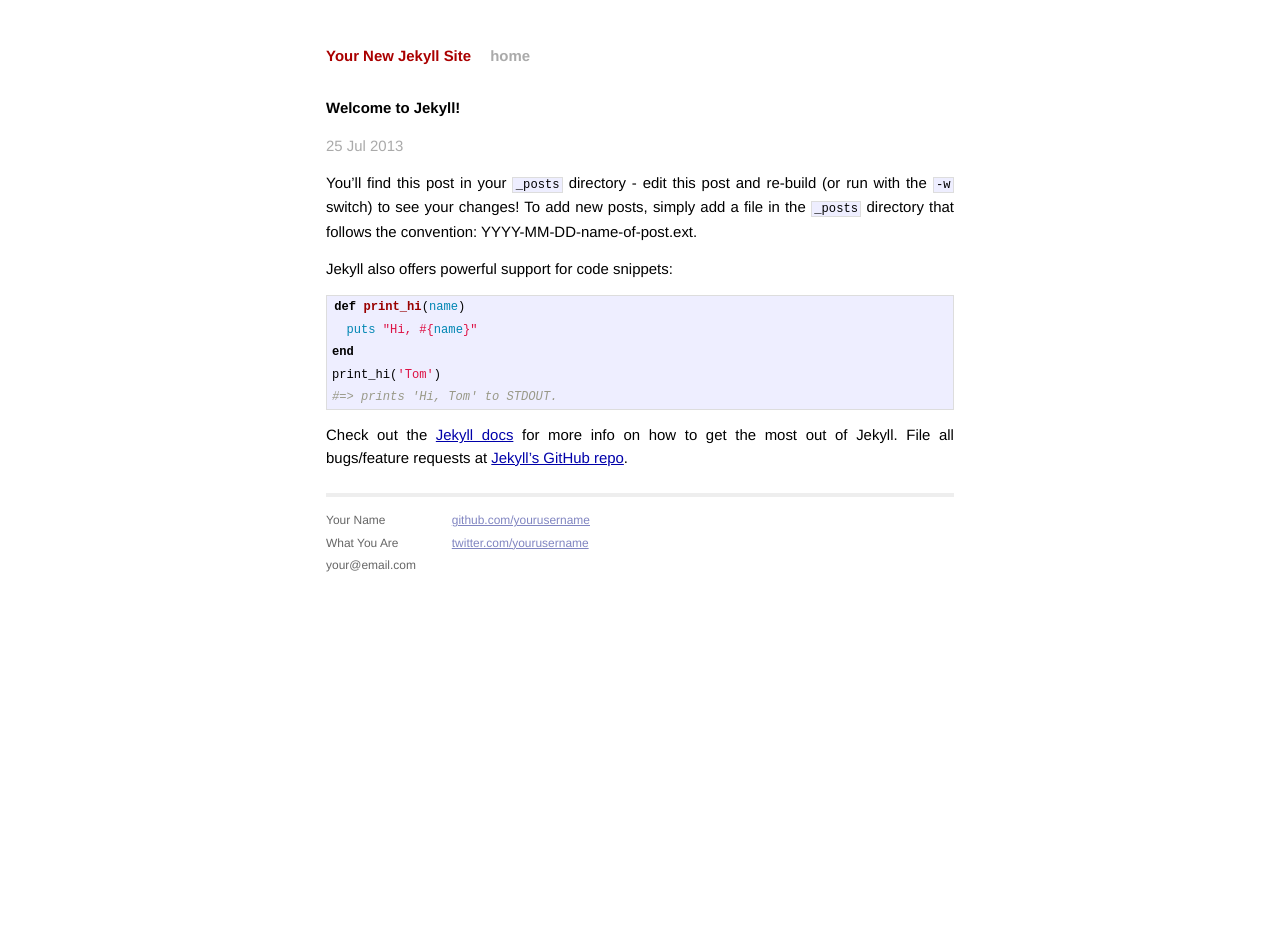
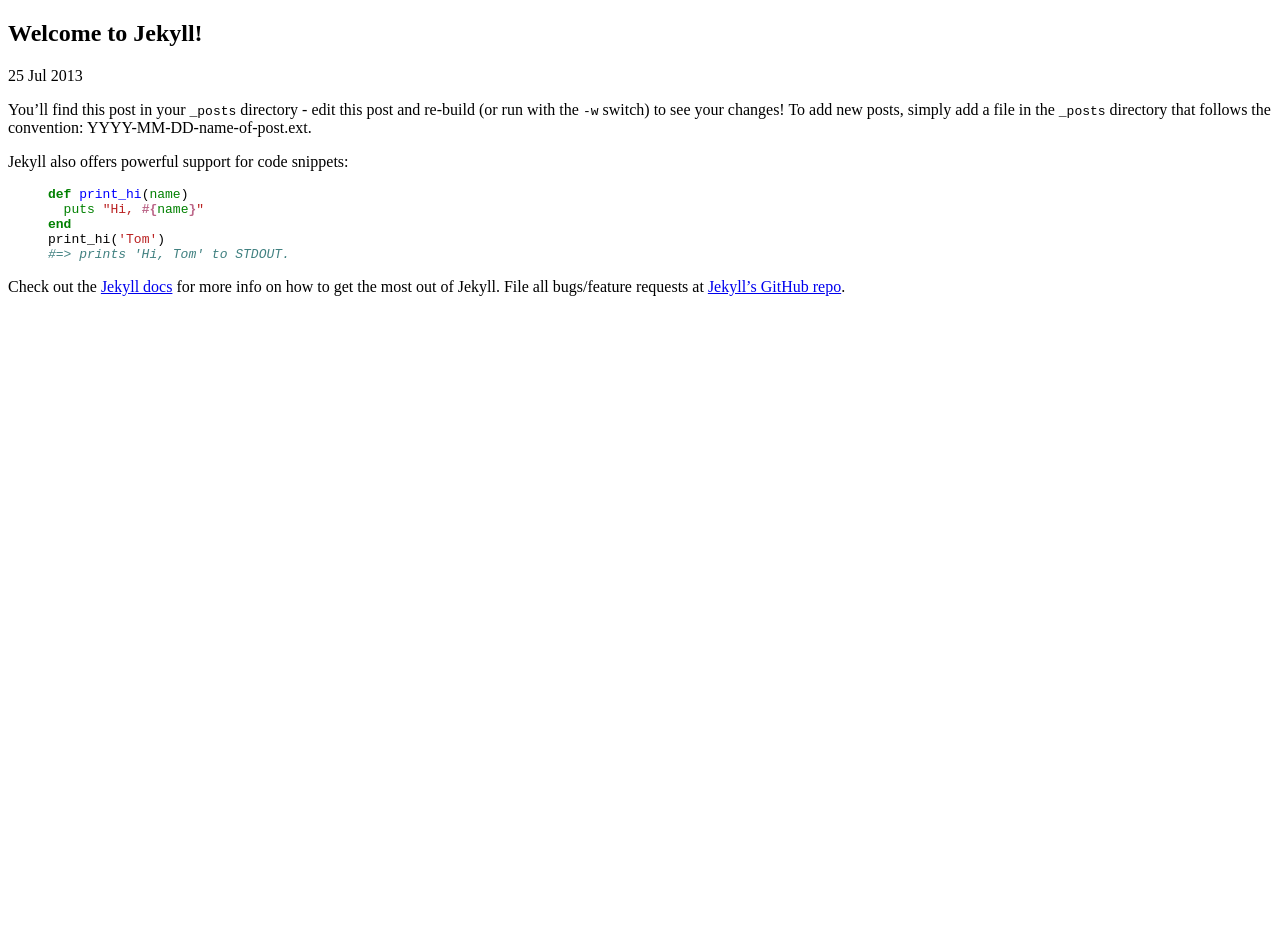
Before and after one commit to mrowles/Twenty500.github.io, a Jekyll site: the page built from _posts/2013-07-25-welcome-to-jekyll.markdown, in a window 1280 px wide. Built offline with Jekyll 4.4.1, drawn with Linux system fonts in a browser that asks for light colours; Markdown is read by kramdown in place of the engine named in the settings; after the commit the page ends 900 px from its top, so only the background shows below that.

Commit message:
Added CSS for code highlighting and a demo page

```diff
--- a/_config.yml
+++ b/_config.yml
@@ -1,3 +1,4 @@
-name: Your New Jekyll Site
+name: Twenty500 Blog
 markdown: redcarpet
 pygments: true
+permalink: /:title.html
--- a/_layouts/default.html
+++ b/_layouts/default.html
@@ -1,46 +1,12 @@
 <!DOCTYPE html>
 <html>
   <head>
-        <meta charset="utf-8">
-        <meta http-equiv="X-UA-Compatible" content="IE=edge,chrome=1">
     <title>{{ page.title }}</title>
-        <meta name="viewport" content="width=device-width">
-
-        <!-- syntax highlighting CSS -->
-        <link rel="stylesheet" href="/css/syntax.css">
-
-        <!-- Custom CSS -->
-        <link rel="stylesheet" href="/css/main.css">
-
+    <link rel="stylesheet" href="css/style-default.css" type="text/css" />
   </head>
   <body>
-
-        <div class="container">
-          <div class="site">
-            <div class="header">
-              <h1 class="title"><a href="/">{{ site.name }}</a></h1>
-              <a class="extra" href="/">home</a>
+    <div>
+      {{ content }}
     </div>
-
-                {{ content }}
-
-            <div class="footer">
-              <div class="contact">
-                <p>
-                  Your Name<br />
-                  What You Are<br />
-                  your@email.com
-                </p>
-              </div>
-              <div class="contact">
-                <p>
-                  <a href="http://github.com/yourusername/">github.com/yourusername</a><br />
-                  <a href="http://twitter.com/yourusername/">twitter.com/yourusername</a><br />
-                </p>
-              </div>
-            </div>
-          </div>
-        </div> <!-- /container -->
-
   </body>
 </html>
--- /dev/null
+++ b/css/style-default.css
@@ -0,0 +1,61 @@
+.hll { background-color: #ffffcc }
+.c { color: #408080; font-style: italic } /* Comment */
+.err { border: 1px solid #FF0000 } /* Error */
+.k { color: #008000; font-weight: bold } /* Keyword */
+.o { color: #666666 } /* Operator */
+.cm { color: #408080; font-style: italic } /* Comment.Multiline */
+.cp { color: #BC7A00 } /* Comment.Preproc */
+.c1 { color: #408080; font-style: italic } /* Comment.Single */
+.cs { color: #408080; font-style: italic } /* Comment.Special */
+.gd { color: #A00000 } /* Generic.Deleted */
+.ge { font-style: italic } /* Generic.Emph */
+.gr { color: #FF0000 } /* Generic.Error */
+.gh { color: #000080; font-weight: bold } /* Generic.Heading */
+.gi { color: #00A000 } /* Generic.Inserted */
+.go { color: #888888 } /* Generic.Output */
+.gp { color: #000080; font-weight: bold } /* Generic.Prompt */
+.gs { font-weight: bold } /* Generic.Strong */
+.gu { color: #800080; font-weight: bold } /* Generic.Subheading */
+.gt { color: #0044DD } /* Generic.Traceback */
+.kc { color: #008000; font-weight: bold } /* Keyword.Constant */
+.kd { color: #008000; font-weight: bold } /* Keyword.Declaration */
+.kn { color: #008000; font-weight: bold } /* Keyword.Namespace */
+.kp { color: #008000 } /* Keyword.Pseudo */
+.kr { color: #008000; font-weight: bold } /* Keyword.Reserved */
+.kt { color: #B00040 } /* Keyword.Type */
+.m { color: #666666 } /* Literal.Number */
+.s { color: #BA2121 } /* Literal.String */
+.na { color: #7D9029 } /* Name.Attribute */
+.nb { color: #008000 } /* Name.Builtin */
+.nc { color: #0000FF; font-weight: bold } /* Name.Class */
+.no { color: #880000 } /* Name.Constant */
+.nd { color: #AA22FF } /* Name.Decorator */
+.ni { color: #999999; font-weight: bold } /* Name.Entity */
+.ne { color: #D2413A; font-weight: bold } /* Name.Exception */
+.nf { color: #0000FF } /* Name.Function */
+.nl { color: #A0A000 } /* Name.Label */
+.nn { color: #0000FF; font-weight: bold } /* Name.Namespace */
+.nt { color: #008000; font-weight: bold } /* Name.Tag */
+.nv { color: #19177C } /* Name.Variable */
+.ow { color: #AA22FF; font-weight: bold } /* Operator.Word */
+.w { color: #bbbbbb } /* Text.Whitespace */
+.mf { color: #666666 } /* Literal.Number.Float */
+.mh { color: #666666 } /* Literal.Number.Hex */
+.mi { color: #666666 } /* Literal.Number.Integer */
+.mo { color: #666666 } /* Literal.Number.Oct */
+.sb { color: #BA2121 } /* Literal.String.Backtick */
+.sc { color: #BA2121 } /* Literal.String.Char */
+.sd { color: #BA2121; font-style: italic } /* Literal.String.Doc */
+.s2 { color: #BA2121 } /* Literal.String.Double */
+.se { color: #BB6622; font-weight: bold } /* Literal.String.Escape */
+.sh { color: #BA2121 } /* Literal.String.Heredoc */
+.si { color: #BB6688; font-weight: bold } /* Literal.String.Interpol */
+.sx { color: #008000 } /* Literal.String.Other */
+.sr { color: #BB6688 } /* Literal.String.Regex */
+.s1 { color: #BA2121 } /* Literal.String.Single */
+.ss { color: #19177C } /* Literal.String.Symbol */
+.bp { color: #008000 } /* Name.Builtin.Pseudo */
+.vc { color: #19177C } /* Name.Variable.Class */
+.vg { color: #19177C } /* Name.Variable.Global */
+.vi { color: #19177C } /* Name.Variable.Instance */
+.il { color: #666666 } /* Literal.Number.Integer.Long */
```
Also changed, not shown: _posts/2013-07-25-first-post.markdown (added, +34 -0 lines). Lines whose indentation alone changed are shown as unchanged.
